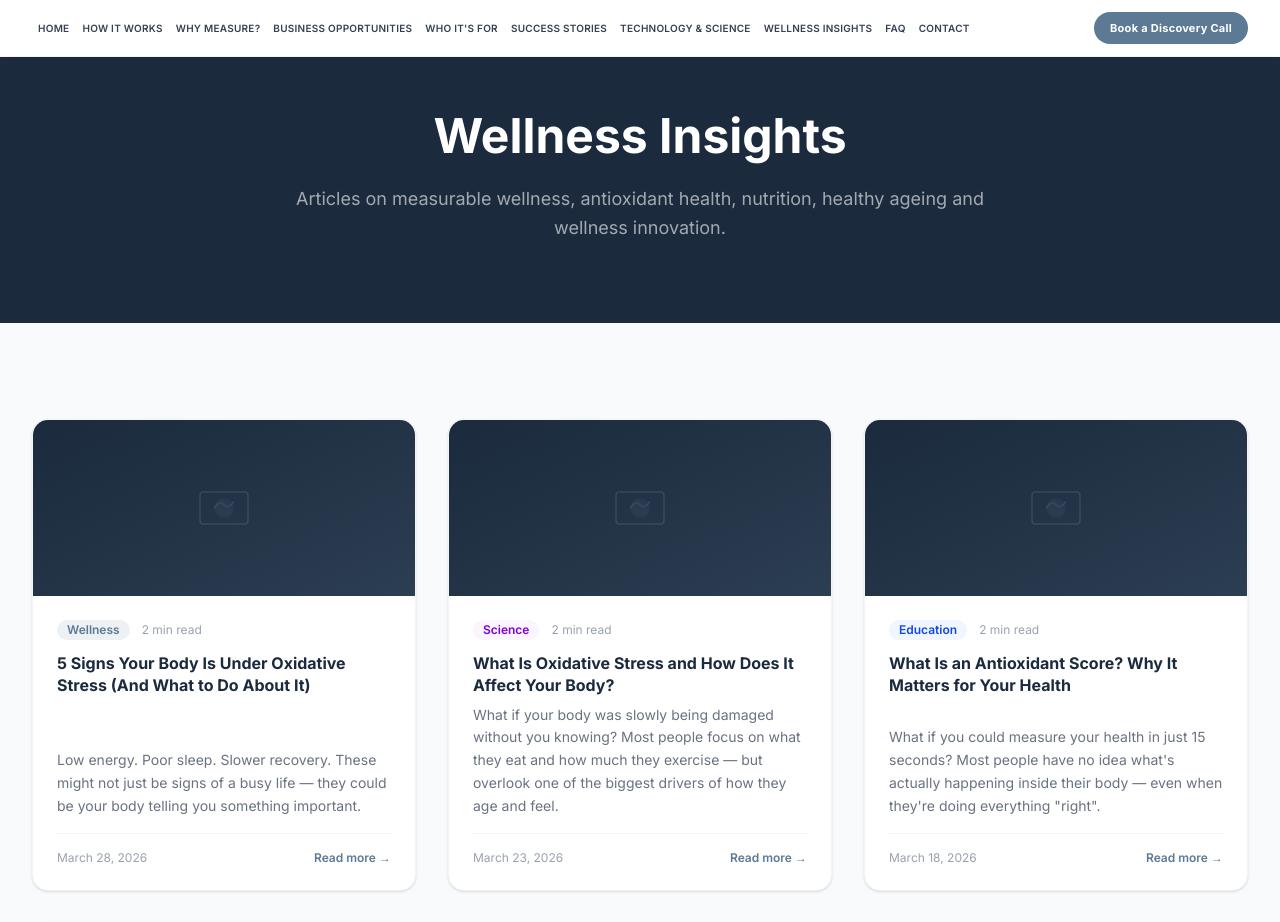
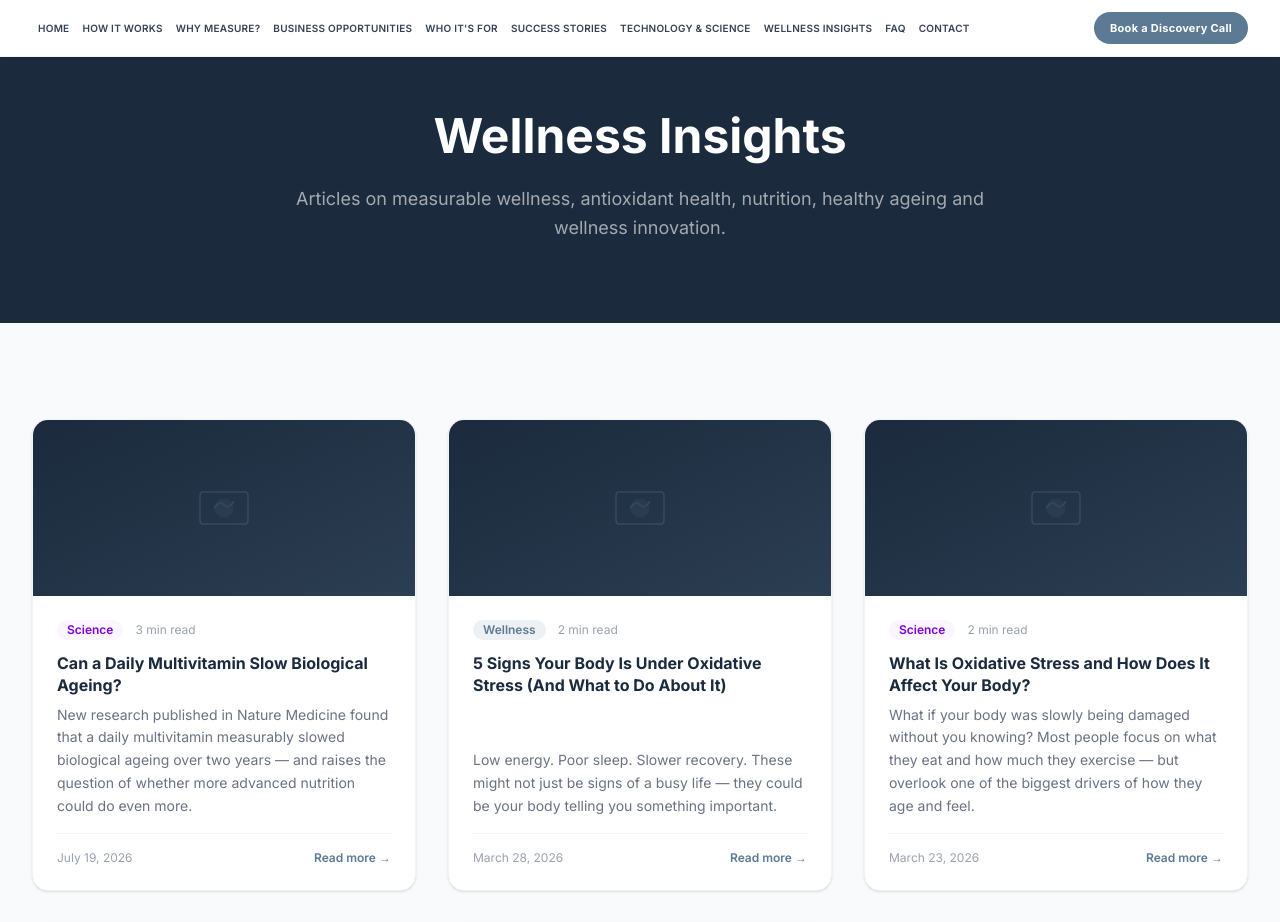
Before and after one commit to calligeroselaine/myantioxidantscore, a Next.js app: page /blog in a window 1280 px wide. Shown: the top 922 px of the page. Built offline with nearby package versions, Linux system fonts and the light colour scheme.

Commit message:
George Blog

```diff
--- a/src/app/blog/[slug]/page.tsx
+++ b/src/app/blog/[slug]/page.tsx
@@ -51,7 +51,7 @@ export default async function BlogPostPage({ params }: Props) {
     description: post.excerpt,
     datePublished: isoDate,
     dateModified: isoDate,
-    author: { "@type": "Person", name: "Elaine Calligeros" },
+    author: { "@type": "Person", name: post.author ?? "Elaine Calligeros" },
     publisher: {
       "@type": "Organization",
       name: "My Antioxidant Score",
@@ -83,7 +83,7 @@ export default async function BlogPostPage({ params }: Props) {
             <span>·</span>
             <span>{post.readTime}</span>
             <span>·</span>
-            <span>By Elaine Calligeros</span>
+            <span>By {post.author ?? "Elaine Calligeros"}</span>
           </div>
         </div>
       </section>
--- a/src/app/blog/posts.ts
+++ b/src/app/blog/posts.ts
@@ -5,6 +5,7 @@ export type Post = {
   category: string;
   date: string;
   readTime: string;
+  author?: string;
   body: Section[];
 };
 
@@ -17,6 +18,68 @@ type Section = {
 };
 
 export const posts: Post[] = [
+  {
+    slug: "daily-multivitamin-biological-ageing",
+    title: "Can a Daily Multivitamin Slow Biological Ageing?",
+    excerpt:
+      "New research published in Nature Medicine found that a daily multivitamin measurably slowed biological ageing over two years — and raises the question of whether more advanced nutrition could do even more.",
+    category: "Science",
+    date: "July 19, 2026",
+    readTime: "3 min read",
+    author: "George Calligeros",
+    body: [
+      {
+        type: "p",
+        content:
+          "For years, many people have questioned whether taking a daily multivitamin makes any real difference. New research published in Nature Medicine suggests the answer may be yes.",
+      },
+      {
+        type: "p",
+        content:
+          "In a two-year clinical trial involving 958 healthy older adults, researchers led by Dr. Howard Sesso from Massachusetts General Brigham found that participants taking a daily multivitamin experienced a measurable slowing of biological ageing when assessed using multiple DNA-based epigenetic ageing clocks. The effect was equivalent to reducing biological ageing by approximately four months over the course of the study, with the greatest benefit seen in people who appeared to be ageing faster at the beginning of the trial.",
+      },
+      {
+        type: "p",
+        content: "Reflecting on the findings, Dr. Sesso said:",
+      },
+      {
+        type: "p",
+        content:
+          "\"There is a lot of interest today in identifying ways to not just live longer, but to live better. It was exciting to see the benefits of a multivitamin linked with markers of biological aging. This study opens the door to learning more about accessible, safe interventions that contribute to healthier, higher-quality aging.\"",
+      },
+      {
+        type: "p",
+        content:
+          "The findings add to a growing body of evidence suggesting that high-quality multivitamin supplementation can support healthy ageing—not simply by addressing nutrient deficiencies, but by influencing measurable biological markers associated with the ageing process.",
+      },
+      { type: "h2", content: "The Next Question: Are All Supplements Equally Effective?" },
+      {
+        type: "p",
+        content:
+          "The study provides encouraging evidence that multivitamin supplementation can positively influence biological ageing. However, it also raises an important question: if a standard multivitamin can produce measurable improvements, could a more advanced nutritional formulation achieve even greater results?",
+      },
+      {
+        type: "p",
+        content: "This is where measurable wellness becomes especially valuable.",
+      },
+      {
+        type: "p",
+        content:
+          "Early clinical studies using Prysm iO technology have shown substantially greater improvements in carotenoid antioxidant scores among participants using Prysm Certified nutritional products than those typically achieved with an ordinary multivitamin. While these studies measured a different biomarker than Dr. Sesso's research, they point to the exciting possibility that nutritional quality matters—not all supplements deliver the same biological response.",
+      },
+      {
+        type: "p",
+        content:
+          "Rather than simply assuming a supplement is working, technologies like Prysm iO allow people to measure changes in important nutritional biomarkers over time, helping to personalise wellness decisions based on objective results instead of guesswork.",
+      },
+      {
+        type: "p",
+        content:
+          "As the science of healthy ageing continues to evolve, the future of nutrition may not simply be taking supplements—it may be measuring whether they're actually making a meaningful difference.",
+      },
+      { type: "cta" },
+    ],
+  },
   {
     slug: "signs-of-oxidative-stress",
     title: "5 Signs Your Body Is Under Oxidative Stress (And What to Do About It)",
```
